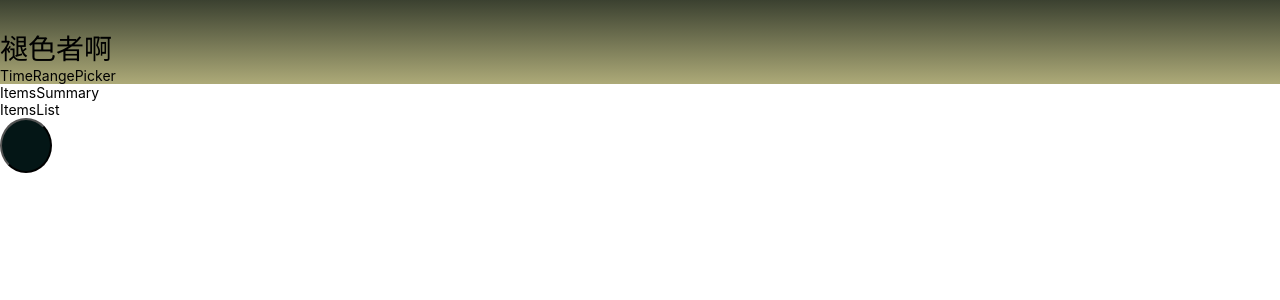
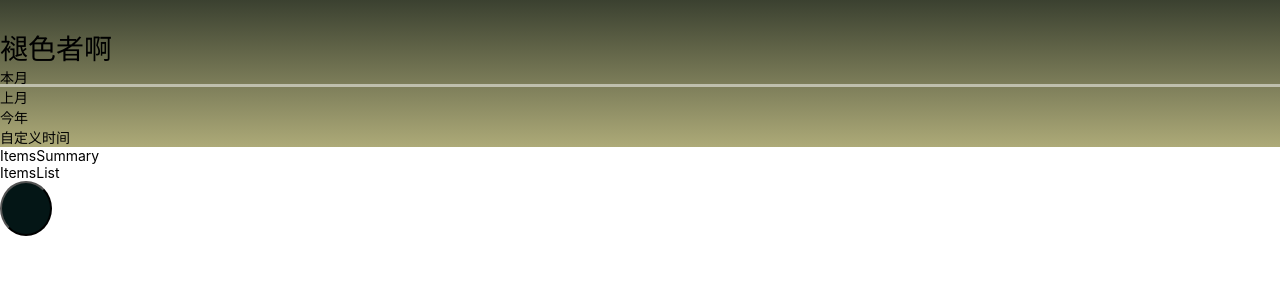
Before and after one commit to r110k/tarnished, a React (Vite) app: page /items in a window 1280 px wide. Shown: the top 300 px of the page. Built offline with nearby package versions, Linux system fonts and the light colour scheme.

Commit message:
完成 timerangepicker 组件

```diff
--- /dev/null
+++ b/src/components/TimeRangePicker.module.scss
@@ -0,0 +1,13 @@
+.selected {
+  position: relative;
+  &::after {
+    content: ' ';
+    position: absolute;
+    bottom: 0;
+    left: 0;
+    width: 100%;
+    height: 3px;
+    background: #fff;
+    opacity: 50%;
+  }
+}
--- a/src/components/TimeRangePicker.tsx
+++ b/src/components/TimeRangePicker.tsx
@@ -1,5 +1,25 @@
-export const TimeRangePicker: React.FC = () => {
+import s from './TimeRangePicker.module.scss'
+export type TimeRage = 'thisMonth' | 'lastMonth' | 'thisYear' | 'custom'
+interface Props {
+  selected: TimeRage
+  onSelected: (selected: TimeRage) => void
+}
+export const TimeRangePicker: React.FC<Props> = ({ selected, onSelected }) => {
+  const timeRanges: { key: TimeRage; text: string }[] = [
+    { key: 'thisMonth', text: '本月' },
+    { key: 'lastMonth', text: '上月' },
+    { key: 'thisYear', text: '今年' },
+    { key: 'custom', text: '自定义时间' },
+  ]
   return (
-    <div>TimeRangePicker </div>
+    <div>
+      <ol flex text-white children-px-24px children-py-12px cursor-pointer>
+        {timeRanges.map(tr => (<li key={tr.key}
+          className={tr.key === selected ? s.selected : ''}
+          onClick={() => onSelected(tr.key)}>
+          {tr.text}
+        </li>))}
+      </ol>
+    </div>
   )
 }
--- a/src/components/TopNav.tsx
+++ b/src/components/TopNav.tsx
@@ -6,7 +6,7 @@ interface Props {
 
 export const TopNav: React.FC<Props> = ({ title = '褪色者啊' }) => {
   return (
-    <div text-white flex items-center p-16px>
+    <div text-white flex items-center px-24px pt-24px pb-8px>
       <Icon name="menu" className='w-24px h-24px mr-16px' />
       <h1 text-24px leading-none>{title}</h1>
     </div>
--- a/src/global.scss
+++ b/src/global.scss
@@ -5,3 +5,4 @@ body { font-family: -apple-system, BlinkMacSystemFont, Helvetica Neue, Helvetica
 a { color: inherit; text-decoration: none; }
 h1, h2, h3, h4, h5, h6 {font-weight: normal;}
 button { font: inherit; }
+ol, ul { list-style: none; }
--- a/src/pages/ItemsPage.tsx
+++ b/src/pages/ItemsPage.tsx
@@ -1,5 +1,7 @@
 import styled from 'styled-components'
+import { useState } from 'react'
 import { AddItemFloatButton } from '../components/AddItemFloatButton'
+import type { TimeRage } from '../components/TimeRangePicker'
 import { TimeRangePicker } from '../components/TimeRangePicker'
 import { TopNav } from '../components/TopNav'
 import { ItemsList } from './ItemsPage/ItemsList'
@@ -10,11 +12,12 @@ const Div = styled.div`
 `
 
 export const ItemsPage: React.FC = () => {
+  const [timeRange, setTimeRange] = useState<TimeRage>('thisMonth')
   return (
     <div>
       <Div>
         <TopNav />
-        <TimeRangePicker />
+        <TimeRangePicker selected={timeRange} onSelected={setTimeRange} />
       </Div>
       <ItemsSummary />
       <ItemsList />
```
